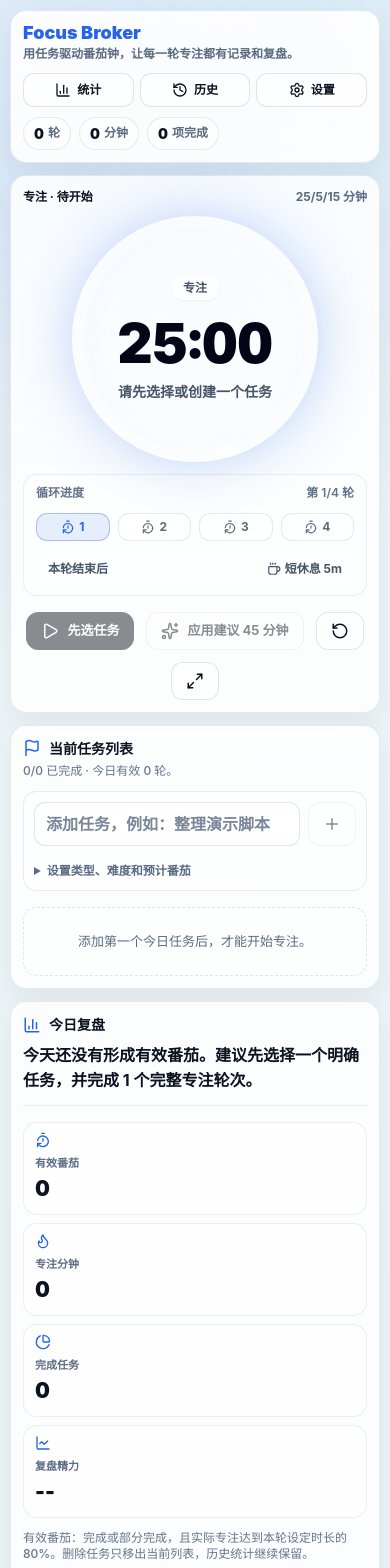
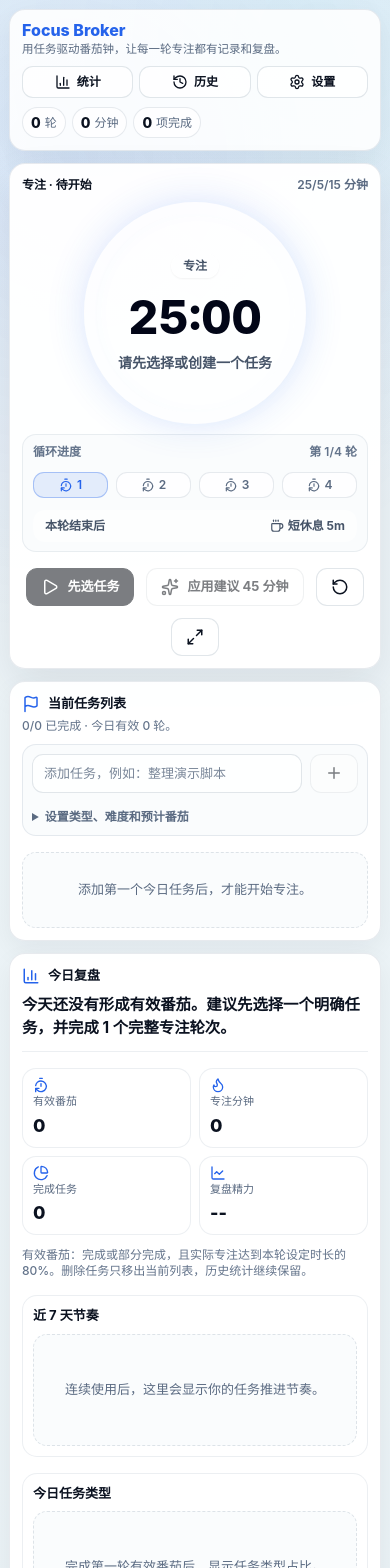
Before and after one commit to 123987923479234/focus-broker-pomodoro, a React (Vite) app: page / in a window 390 px wide. Shown: the top 1568 px of the page. Built offline with nearby package versions, Linux system fonts and the light colour scheme.

Commit message:
Refine focus workspace visual system

```diff
--- a/src/components/ProgressRing.tsx
+++ b/src/components/ProgressRing.tsx
@@ -34,7 +34,7 @@ export function ProgressRing({ progress, color, size = 360, stroke = 18 }: Progr
         strokeDasharray={circumference}
         animate={{ strokeDashoffset: dashOffset }}
         transition={{ duration: 0.28, ease: 'easeOut' }}
-        style={{ filter: `drop-shadow(0 0 18px ${color}66)` }}
+        style={{ filter: `drop-shadow(0 0 10px ${color}38)` }}
       />
     </svg>
   );
--- a/src/components/StatsPanel.tsx
+++ b/src/components/StatsPanel.tsx
@@ -124,7 +124,7 @@ export function StatsPanel() {
                 <span>连续专注：{streak} 天</span>
                 <span>距目标：{weeklyGap} 分钟</span>
               </div>
-              <ResponsiveContainer width="100%" height={118}>
+              <ResponsiveContainer width="100%" height={96}>
                 <BarChart data={weekly} margin={{ left: -20, right: 8, top: 8, bottom: 0 }}>
                   <XAxis dataKey="day" tick={{ fontSize: 11 }} />
                   <YAxis tick={{ fontSize: 11 }} />
--- a/src/components/Timer.tsx
+++ b/src/components/Timer.tsx
@@ -72,7 +72,7 @@ export function Timer({ remainingMs, progress, isSprint }: TimerProps) {
       <div className="relative mx-auto mt-3 aspect-square w-full max-w-[300px] sm:max-w-[350px] xl:max-w-[380px]">
         <motion.div
           className="absolute inset-0 rounded-full"
-          animate={{ boxShadow: isSprint ? '0 0 70px rgba(239,68,68,0.34)' : isBreak ? '0 0 56px rgba(22,163,74,0.24)' : '0 0 58px rgba(37,99,235,0.26)' }}
+          animate={{ boxShadow: isSprint ? '0 0 42px rgba(239,68,68,0.18)' : isBreak ? '0 0 34px rgba(22,163,74,0.14)' : '0 0 38px rgba(37,99,235,0.16)' }}
         />
         <ProgressRing progress={progress} color={color} />
         <div className="absolute inset-0 flex flex-col items-center justify-center text-center">
@@ -133,7 +133,7 @@ export function Timer({ remainingMs, progress, isSprint }: TimerProps) {
         <button className="icon-button" onClick={resetTimer} aria-label="重置计时器">
           <RotateCcw size={18} />
         </button>
-        <button className="icon-button" onClick={enterImmersive} aria-label="进入沉浸模式">
+        <button className="icon-button" onClick={enterImmersive} aria-label="进入极简模式">
           <Maximize2 size={18} />
         </button>
       </div>
--- a/src/styles.css
+++ b/src/styles.css
@@ -6,26 +6,46 @@
   :root {
     color-scheme: light;
     font-family: Inter, ui-sans-serif, system-ui, -apple-system, BlinkMacSystemFont, "Segoe UI", sans-serif;
+    --fb-bg: #eef5f8;
+    --fb-surface: rgba(255, 255, 255, 0.88);
+    --fb-surface-strong: rgba(255, 255, 255, 0.96);
+    --fb-surface-soft: rgba(255, 255, 255, 0.74);
+    --fb-border: rgba(120, 140, 160, 0.18);
+    --fb-text: #0b1220;
+    --fb-ink: #0b1220;
+    --fb-muted: #5b6b82;
+    --fb-primary: #2563eb;
     --fb-blue: #2563eb;
     --fb-blue-soft: #2f6bff;
-    --fb-ink: #0b1220;
-    --fb-muted: #5b6b82;
-    --fb-bg: #eef5f8;
-    --fb-card: rgba(255, 255, 255, 0.82);
-    --fb-card-soft: rgba(255, 255, 255, 0.68);
-    --fb-border: rgba(120, 140, 160, 0.18);
+    --fb-primary-soft: rgba(37, 99, 235, 0.10);
+    --fb-success: #16a34a;
+    --fb-warning: #f59e0b;
+    --fb-danger: #ef4444;
     --fb-button: #08111f;
+    --fb-shadow: 0 10px 28px rgba(15, 23, 42, 0.055);
+    --fb-shadow-strong: 0 18px 44px rgba(15, 23, 42, 0.085);
   }
 
   :root[data-theme='night'] {
     color-scheme: dark;
+    --fb-bg: #07111f;
+    --fb-surface: rgba(12, 25, 44, 0.86);
+    --fb-surface-strong: rgba(15, 29, 50, 0.94);
+    --fb-surface-soft: rgba(15, 29, 50, 0.70);
+    --fb-border: rgba(148, 163, 184, 0.16);
+    --fb-text: #edf5ff;
     --fb-ink: #edf5ff;
     --fb-muted: #a4b2c7;
-    --fb-bg: #07111f;
-    --fb-card: rgba(8, 17, 31, 0.82);
-    --fb-card-soft: rgba(12, 25, 44, 0.72);
-    --fb-border: rgba(148, 163, 184, 0.16);
+    --fb-primary: #60a5fa;
+    --fb-blue: #60a5fa;
+    --fb-blue-soft: #60a5fa;
+    --fb-primary-soft: rgba(96, 165, 250, 0.14);
+    --fb-success: #4ade80;
+    --fb-warning: #fbbf24;
+    --fb-danger: #f87171;
     --fb-button: #f8fbff;
+    --fb-shadow: 0 0 0 rgba(0, 0, 0, 0);
+    --fb-shadow-strong: 0 0 0 rgba(0, 0, 0, 0);
   }
 
   * {
@@ -719,7 +739,6 @@
     font-weight: 700;
   }
 
-  .scene-choice,
   .sound-choice {
     border: 1px solid rgba(120, 140, 160, 0.15);
     border-radius: 13px;
@@ -729,12 +748,6 @@
     transition: background-color 140ms ease, border-color 140ms ease, transform 140ms ease;
   }
 
-  .scene-choice {
-    display: flex;
-    min-height: 62px;
-    flex-direction: column;
-    justify-content: center;
-  }
 
   .sound-choice {
     display: grid;
@@ -744,19 +757,16 @@
     column-gap: 8px;
   }
 
-  .scene-choice:hover,
   .sound-choice:hover {
     transform: translateY(-1px);
     background: rgba(255, 255, 255, 0.70);
   }
 
-  .scene-choice.active,
   .sound-choice.active {
     border-color: rgba(37, 99, 235, 0.34);
     background: rgba(37, 99, 235, 0.09);
   }
 
-  .scene-choice span,
   .sound-choice span {
     color: var(--fb-ink);
     font-size: 13px;
@@ -764,7 +774,6 @@
     line-height: 1.25;
   }
 
-  .scene-choice small,
   .sound-choice small {
     margin-top: 3px;
     color: var(--fb-muted);
@@ -922,7 +931,6 @@
   .dark .stat-card,
   .dark .stats-chart,
   .dark .ambient-summary,
-  .dark .scene-choice,
   .dark .sound-choice,
   .dark .chip,
   .dark .record-card,
@@ -940,7 +948,6 @@
   .dark .task-main strong,
   .dark .stat-card strong,
   .dark .ambient-summary strong,
-  .dark .scene-choice span,
   .dark .sound-choice span,
   .dark .stats-chart h3,
   .dark .analytics-block h3,
@@ -953,7 +960,6 @@
   .dark .task-state,
   .dark .stat-card span,
   .dark .ambient-summary span,
-  .dark .scene-choice small,
   .dark .sound-choice small,
   .dark .metric span,
   .dark .setting-toggle small,
@@ -1054,6 +1060,493 @@
   }
 }
 
+@layer components {
+  .app-shell {
+    width: min(1440px, calc(100vw - 32px));
+    padding: 14px 0 24px;
+  }
+
+  .compact-header {
+    min-height: 56px;
+    gap: 12px;
+    border-radius: 16px;
+    background: var(--fb-surface);
+    box-shadow: var(--fb-shadow);
+  }
+
+  .brand-line strong {
+    font-size: 17px;
+    font-weight: 850;
+  }
+
+  .brand-line span {
+    color: var(--fb-muted);
+    font-size: 12px;
+    font-weight: 560;
+    line-height: 1.35;
+  }
+
+  .top-stats span {
+    min-height: 29px;
+    background: var(--fb-surface-soft);
+    padding: 4px 9px;
+    font-weight: 560;
+  }
+
+  .top-stats b {
+    font-weight: 800;
+  }
+
+  .toolbar .icon-button {
+    min-height: 32px;
+    padding-inline: 9px;
+    font-weight: 620;
+  }
+
+  .workbench-grid {
+    grid-template-columns: minmax(390px, 0.88fr) minmax(420px, 1.12fr);
+    gap: 12px;
+    padding-top: 12px;
+  }
+
+  .panel,
+  .timer-shell,
+  .modal {
+    border-color: var(--fb-border);
+    background: var(--fb-surface);
+    box-shadow: var(--fb-shadow);
+  }
+
+  .timer-shell {
+    background: var(--fb-surface-strong);
+    box-shadow: var(--fb-shadow-strong);
+    padding: 16px;
+  }
+
+  .task-list-panel,
+  .stats-panel {
+    background: var(--fb-surface-strong);
+  }
+
+  .ambient-panel {
+    background: var(--fb-surface);
+  }
+
+  .panel-title {
+    color: var(--fb-text);
+    font-size: 13px;
+    font-weight: 700;
+  }
+
+  .timer-meta {
+    color: var(--fb-muted);
+    font-size: 12px;
+    font-weight: 620;
+  }
+
+  .timer-shell .relative.mx-auto.mt-3 {
+    max-width: 248px !important;
+    margin-top: 8px !important;
+  }
+
+  .timer-shell svg circle {
+    filter: drop-shadow(0 5px 10px rgba(37, 99, 235, 0.055));
+  }
+
+  .timer-shell .font-display {
+    font-size: clamp(2.55rem, 4.8vw, 3.45rem) !important;
+    font-weight: 850 !important;
+  }
+
+  .primary-button,
+  .ghost-button,
+  .icon-button {
+    border-radius: 11px;
+    font-weight: 680;
+  }
+
+  .primary-button {
+    min-height: 40px;
+    background: var(--fb-button);
+    box-shadow: 0 10px 22px rgba(8, 17, 31, 0.14);
+  }
+
+  .ghost-button,
+  .icon-button {
+    background: var(--fb-surface-soft);
+    border-color: rgba(120, 140, 160, 0.22);
+  }
+
+  .primary-button:focus-visible,
+  .ghost-button:focus-visible,
+  .icon-button:focus-visible,
+  .field:focus-visible,
+  .task-main:focus-visible,
+  .task-actions button:focus-visible,
+  .segmented button:focus-visible,
+  .sound-choice:focus-visible {
+    outline: 2px solid rgba(37, 99, 235, 0.48);
+    outline-offset: 2px;
+  }
+
+  .primary-button:disabled,
+  .ghost-button:disabled,
+  .icon-button:disabled {
+    opacity: 0.54;
+    filter: saturate(0.5);
+  }
+
+  .field {
+    min-height: 36px;
+    border-color: rgba(120, 140, 160, 0.22);
+    background: rgba(255, 255, 255, 0.82);
+    font-size: 13px;
+    font-weight: 560;
+  }
+
+  .cycle-progress {
+    margin-top: 10px !important;
+    background: rgba(248, 251, 253, 0.72);
+    padding: 9px 10px;
+  }
+
+  .cycle-step {
+    min-height: 26px;
+    background: rgba(255, 255, 255, 0.72);
+    font-weight: 620;
+  }
+
+  .cycle-step.done,
+  .cycle-step.active {
+    background: var(--fb-primary-soft);
+    color: var(--fb-primary);
+  }
+
+  .quick-add {
+    margin-top: 10px !important;
+    background: rgba(248, 251, 253, 0.72);
+    padding: 9px;
+  }
+
+  .quick-add summary {
+    padding-top: 7px;
+    font-size: 12px;
+    font-weight: 600;
+  }
+
+  .task-section {
+    margin-top: 12px;
+  }
+
+  .task-card {
+    border-color: rgba(120, 140, 160, 0.18);
+    background: rgba(255, 255, 255, 0.78);
+    padding: 9px 10px;
+  }
+
+  .task-card.active {
+    border-color: rgba(37, 99, 235, 0.36);
+    background: linear-gradient(90deg, rgba(37, 99, 235, 0.105), rgba(255, 255, 255, 0.86));
+  }
+
+  .task-card.active::before {
+    inset: 9px auto 9px 0;
+    width: 3px;
+  }
+
+  .task-main strong {
+    font-size: 13px;
+    font-weight: 720;
+  }
+
+  .task-main small {
+    color: var(--fb-muted);
+    font-size: 11px;
+    font-weight: 520;
+  }
+
+  .task-state {
+    background: rgba(255, 255, 255, 0.78);
+    font-weight: 640;
+  }
+
+  .task-progress {
+    height: 4px;
+    background: rgba(120, 140, 160, 0.15);
+  }
+
+  .task-progress span {
+    background: var(--fb-primary);
+  }
+
+  .task-card.done .task-progress span {
+    background: var(--fb-success);
+  }
+
+  .task-actions {
+    gap: 4px;
+    opacity: 0.88;
+  }
+
+  .task-card:hover .task-actions,
+  .task-card:focus-within .task-actions {
+    opacity: 1;
+  }
+
+  .task-actions button {
+    min-height: 27px;
+    border-radius: 8px;
+    background: rgba(255, 255, 255, 0.72);
+    font-size: 11px;
+    font-weight: 600;
+  }
+
+  .review-report-head {
+    gap: 7px;
+    padding-bottom: 11px;
+  }
+
+  .review-conclusion {
+    max-width: 920px;
+    font-size: clamp(0.98rem, 1.35vw, 1.12rem);
+    font-weight: 720;
+  }
+
+  .review-note,
+  .experimental-note {
+    background: rgba(248, 251, 253, 0.70);
+    font-weight: 520;
+  }
+
+  .stat-card {
+    min-height: 54px;
+    background: rgba(255, 255, 255, 0.72);
+    padding: 8px 10px;
+  }
+
+  .stat-card span {
+    margin-top: 5px;
+    font-weight: 560;
+  }
+
+  .stat-card strong {
+    font-size: 20px;
+    font-weight: 820;
+  }
+
+  .stats-chart {
+    background: rgba(255, 255, 255, 0.68);
+    padding: 11px;
+  }
+
+  .empty-state,
+  .empty-chart {
+    background: rgba(248, 251, 253, 0.68);
+    padding: 18px;
+    font-weight: 520;
+  }
+
+  .ambient-panel {
+    padding: 12px 14px;
+  }
+
+  .ambient-summary {
+    min-height: 48px;
+    background: rgba(255, 255, 255, 0.68);
+    padding: 8px 10px;
+  }
+
+  .ambient-summary strong {
+    font-weight: 680;
+  }
+
+  .sound-choice {
+    min-height: 60px;
+    background: rgba(255, 255, 255, 0.70);
+  }
+
+  .segmented button {
+    min-height: 34px;
+    font-weight: 620;
+  }
+
+  .modal {
+    border-radius: 18px !important;
+    background: var(--fb-surface-strong) !important;
+    box-shadow: 0 22px 64px rgba(15, 23, 42, 0.16) !important;
+    backdrop-filter: blur(12px);
+  }
+
+  .dark .compact-header,
+  .dark .panel,
+  .dark .timer-shell,
+  .dark .modal,
+  .dark .task-list-panel,
+  .dark .stats-panel,
+  .dark .ambient-panel {
+    background: var(--fb-surface);
+  }
+
+  .dark .timer-shell,
+  .dark .task-list-panel,
+  .dark .stats-panel {
+    background: var(--fb-surface-strong);
+  }
+
+  .dark .field,
+  .dark .quick-add,
+  .dark .cycle-progress,
+  .dark .cycle-step,
+  .dark .task-card,
+  .dark .task-state,
+  .dark .task-actions button,
+  .dark .stat-card,
+  .dark .stats-chart,
+  .dark .ambient-summary,
+  .dark .sound-choice,
+  .dark .empty-state,
+  .dark .empty-chart,
+  .dark .review-note,
+  .dark .experimental-note {
+    background: rgba(15, 29, 50, 0.72);
+    border-color: rgba(148, 163, 184, 0.16);
+  }
+
+  .dark .task-card.active {
+    background: linear-gradient(90deg, rgba(96, 165, 250, 0.16), rgba(15, 29, 50, 0.82));
+  }
+}
+
+@media (max-width: 900px) {
+  .workbench-grid {
+    grid-template-columns: 1fr;
+  }
+
+  .timer-shell .relative.mx-auto.mt-3 {
+    max-width: min(66vw, 236px) !important;
+  }
+}
+
+@media (max-width: 640px) {
+  .app-shell {
+    width: min(calc(100vw - 18px), 520px);
+    padding-top: 9px;
+  }
+
+  .compact-header {
+    min-height: auto;
+    gap: 9px;
+  }
+
+  .brand-line strong {
+    font-size: 16px;
+  }
+
+  .brand-line span {
+    font-size: 11.5px;
+  }
+
+  .top-stats {
+    gap: 6px;
+  }
+
+  .top-stats span {
+    min-height: 28px;
+    padding-inline: 8px;
+  }
+
+  .timer-shell .relative.mx-auto.mt-3 {
+    max-width: min(62vw, 222px) !important;
+  }
+
+  .timer-shell .font-display {
+    font-size: clamp(2.35rem, 12vw, 3.2rem) !important;
+  }
+
+  .primary-button,
+  .ghost-button,
+  .icon-button {
+    min-height: 38px;
+  }
+
+  .stats-chart .recharts-responsive-container {
+    min-height: 96px !important;
+  }
+
+  .stats-panel {
+    padding: 12px;
+  }
+
+  .review-conclusion {
+    font-size: 0.96rem;
+    line-height: 1.55;
+  }
+
+  .stat-card {
+    min-height: 48px;
+    grid-template-columns: auto 1fr auto;
+    align-items: center;
+  }
+
+  .stat-card span {
+    margin-top: 0;
+  }
+
+  .stat-card strong {
+    font-size: 18px;
+  }
+
+  .stats-panel > .mt-4.grid.gap-2 {
+    grid-template-columns: repeat(2, minmax(0, 1fr));
+  }
+
+  .stats-chart {
+    padding: 10px;
+  }
+
+  .stats-chart h3 {
+    margin-bottom: 8px;
+  }
+
+  .stats-chart .recharts-wrapper,
+  .stats-chart .recharts-surface {
+    max-height: 104px;
+  }
+
+  .empty-state,
+  .empty-chart {
+    min-height: 76px !important;
+    padding: 14px;
+  }
+
+  .ambient-panel {
+    padding: 12px;
+  }
+
+  .ambient-panel > .mt-4.grid {
+    margin-top: 10px;
+  }
+
+  .ambient-summary {
+    min-height: 42px;
+  }
+
+  .ambient-panel [aria-label="声音选择"] {
+    grid-template-columns: repeat(2, minmax(0, 1fr));
+  }
+
+  .sound-choice {
+    min-height: 52px;
+  }
+
+  .experimental-note {
+    padding: 10px;
+  }
+
+  .task-actions {
+    flex-wrap: wrap;
+  }
+}
 /* Fixed low-distraction background. Experimental scene settings are kept only for old local data compatibility. */
 .scenic-bg {
   position: fixed;
```
